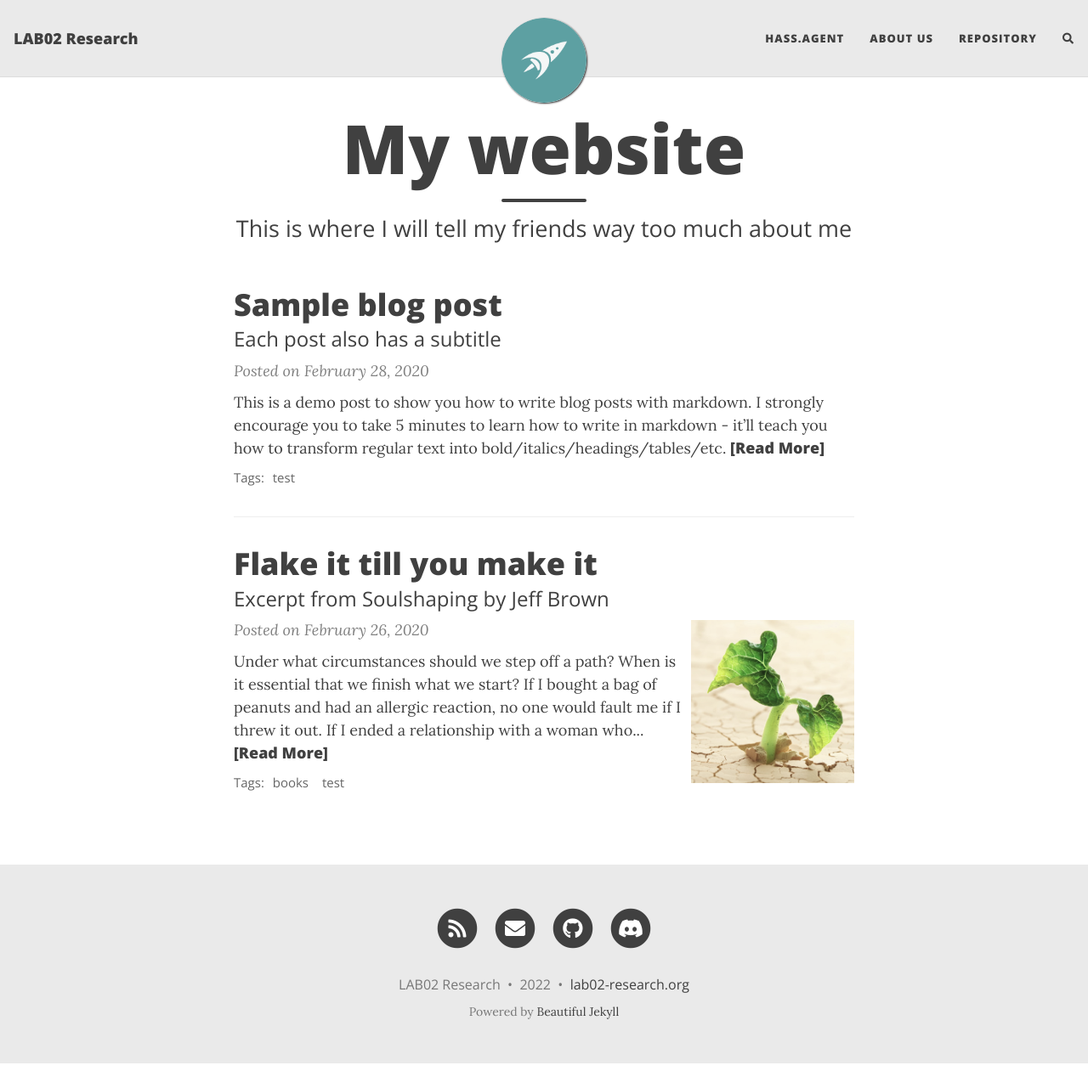
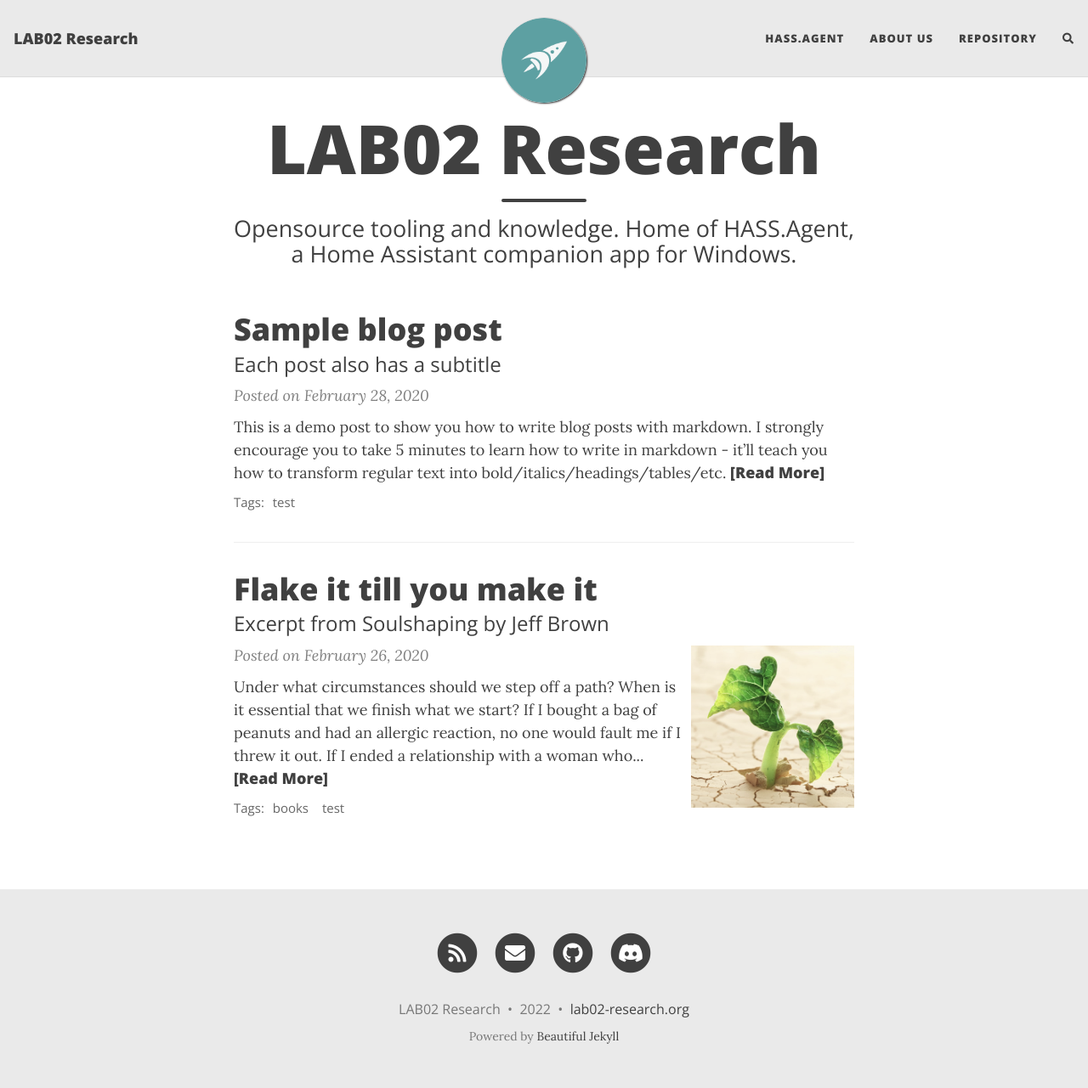
Before and after one commit to LAB02-Research/lab02-research.github.io, a Jekyll site: the page built from index.html, in a window 1280 px wide and 1281 px high. Shown: the whole window at 85% size. Built offline with Jekyll 4.4.1, drawn with Linux system fonts in a browser that asks for light colours; nearby versions of some CDN libraries; the list of posts is cut into pages by our own code; comment, search, counter and statistics services are not loaded.

Commit message:
Update index.html

```diff
--- a/index.html
+++ b/index.html
@@ -1,5 +1,5 @@
 ---
 layout: home
-title: My website
-subtitle: This is where I will tell my friends way too much about me
+title: LAB02 Research
+subtitle: Opensource tooling and knowledge. Home of HASS.Agent, a Home Assistant companion app for Windows.
 ---
```
